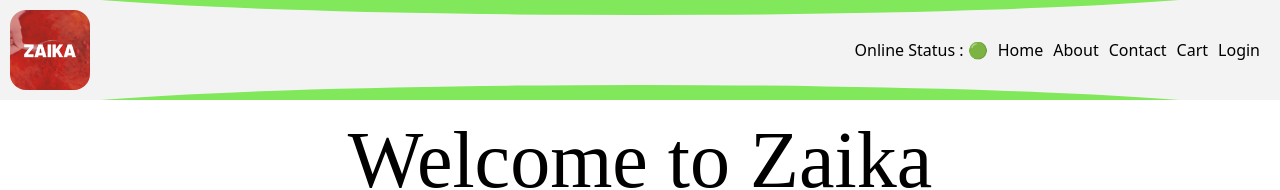
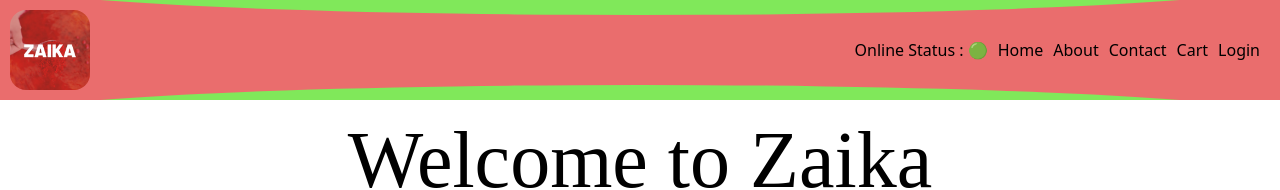
Before and after one commit to kishanKgupta/Zaika_FoodApp, a React (Vite) app: page / in a window 1280 px wide. Shown: the top 190 px of the page. Built offline with nearby package versions, Linux system fonts and the light colour scheme; no server answers.

Commit message:
Initial commit

```diff
--- a/src/index.css
+++ b/src/index.css
@@ -10,7 +10,7 @@
   justify-content: space-between;
   list-style-type: none;
   position: relative;
-  background-color: #f3f3f3;
+  background-color: #ea6d6d;
   overflow: hidden;
   font-size:medium;
 }
```
